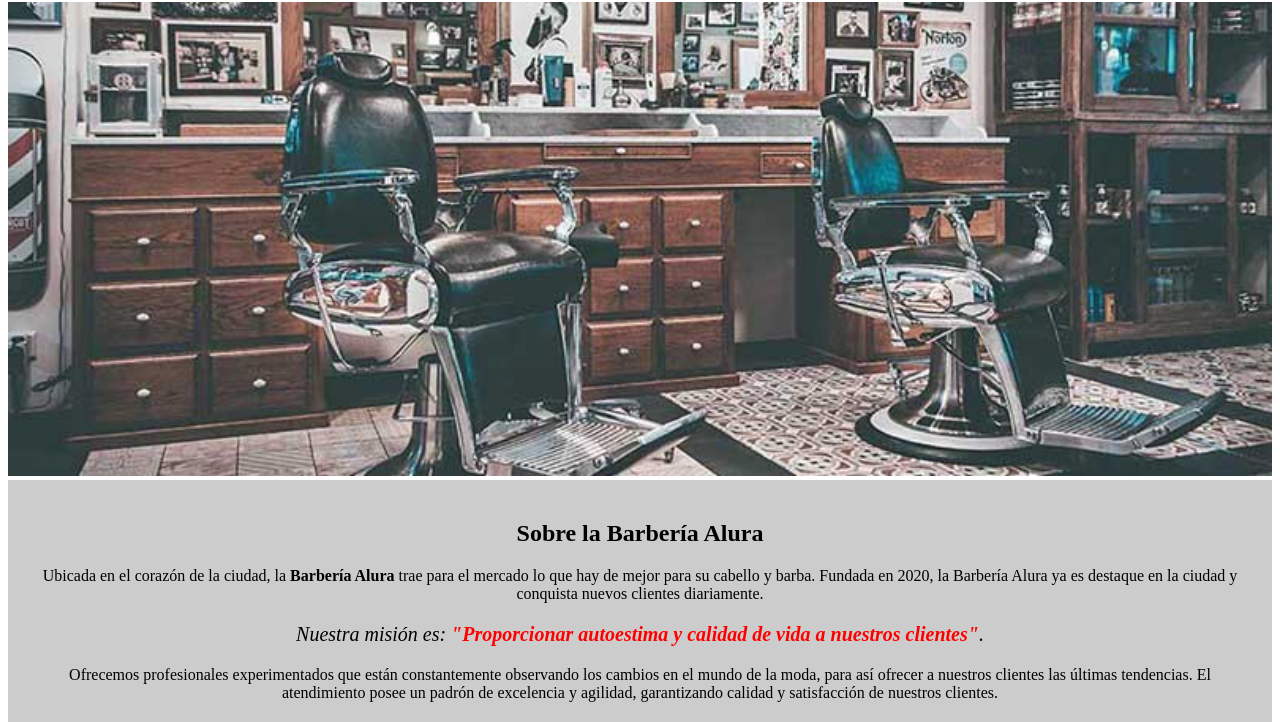
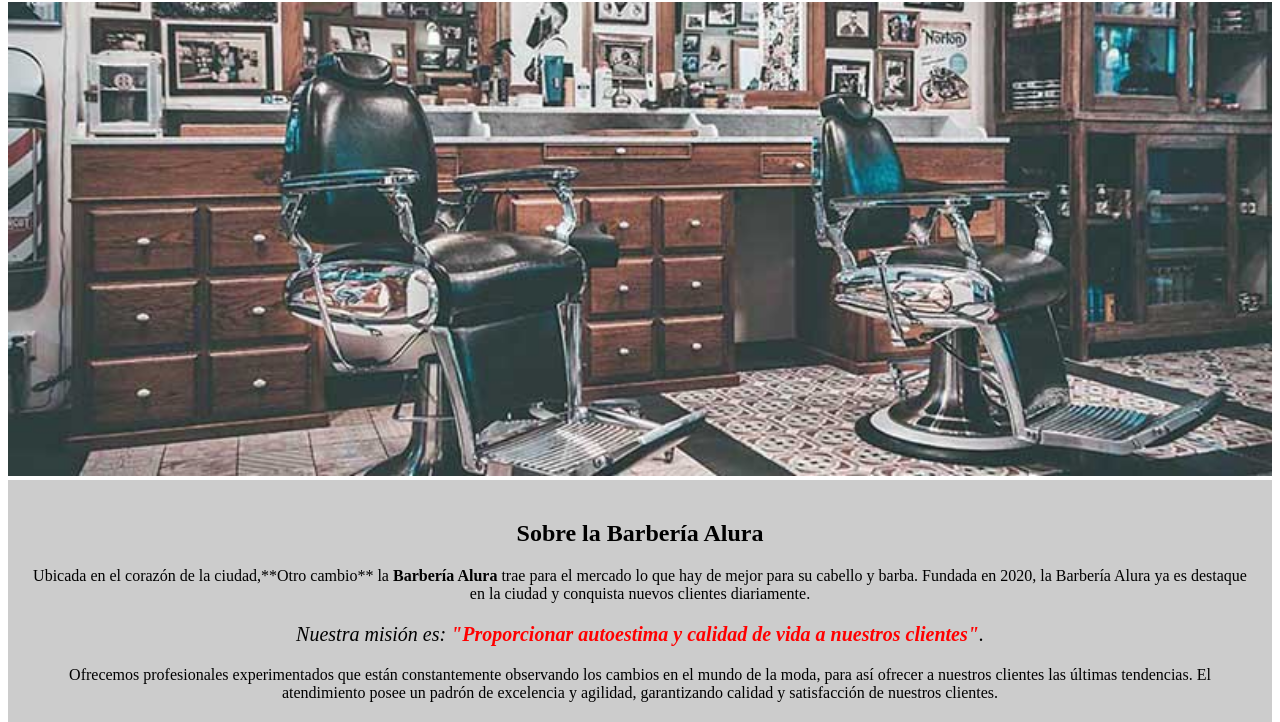
Before and after one commit to Ceni1994/principianteProgramacion, a plain HTML site: page index.html in a window 1280 px wide. Shown: the part 78-800 px from the top of the page. Drawn offline with Linux system fonts and the light colour scheme.

Commit message:
Cambiando el codigo

```diff
--- a/index.html
+++ b/index.html
@@ -22,7 +22,7 @@
 
             <h2 class="titulo-centralizado">Sobre la Barbería Alura</h2>
 
-            <p>Ubicada en el corazón de la ciudad, la <strong>Barbería Alura</strong> trae para el mercado lo que hay de mejor para su cabello y barba. Fundada en 2020, la Barbería Alura ya es destaque en la ciudad y conquista nuevos clientes diariamente.</p>
+            <p>Ubicada en el corazón de la ciudad,**Otro cambio** la <strong>Barbería Alura</strong> trae para el mercado lo que hay de mejor para su cabello y barba. Fundada en 2020, la Barbería Alura ya es destaque en la ciudad y conquista nuevos clientes diariamente.</p>
 
             <p id="mision"><em>Nuestra misión es: <strong>"Proporcionar autoestima y calidad de vida a nuestros clientes"</strong>.</em></p>
 
```
